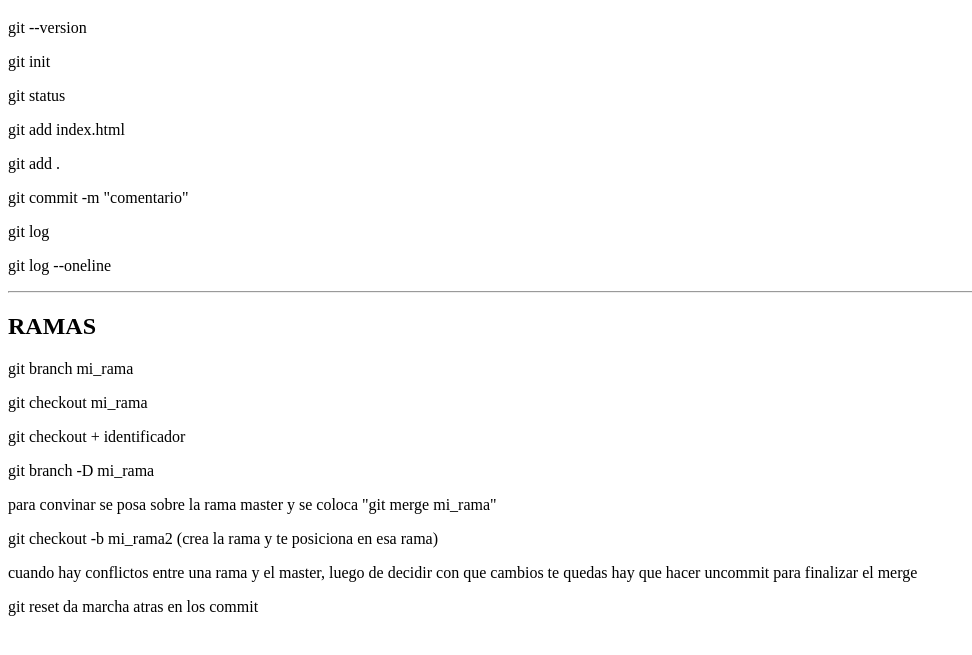
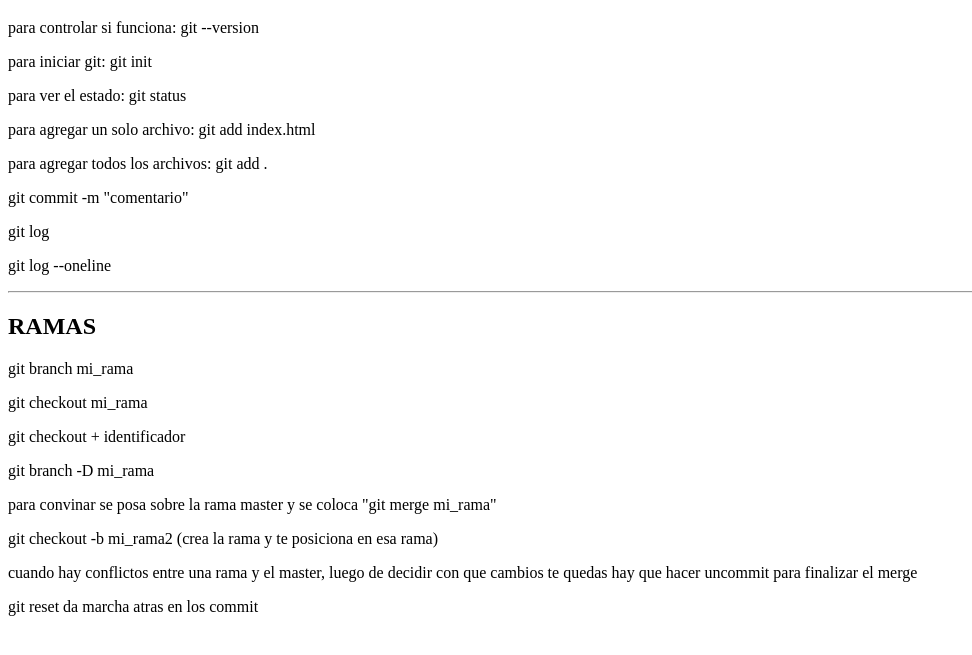
Before and after one commit to leandrobotali/DW-Clase-15, a plain HTML site: page index.html in a window 1280 px wide. Shown: the part 61-716 px from the top of the page, without its empty margins (0-972 px from the left). Drawn offline with Linux system fonts and the light colour scheme.

Commit message:
segundo commir de la rama master

```diff
--- a/index.html
+++ b/index.html
@@ -8,11 +8,11 @@
 </head>
 <body>
     <h1>PASOS A SEGUIR PARA USAR GIT</h1>
-    <p>git --version</p>
-    <p>git init</p>
-    <p>git status</p>
-    <p>git add index.html</p>
-    <p>git add .</p>
+    <p>para controlar si funciona: git --version</p>
+    <p>para iniciar git: git init</p>
+    <p>para ver el estado: git status</p>
+    <p>para agregar un solo archivo: git add index.html</p>
+    <p>para agregar todos los archivos: git add .</p>
     <p>git commit -m "comentario"</p>
     <p>git log</p>
     <p>git log --oneline</p>
```
